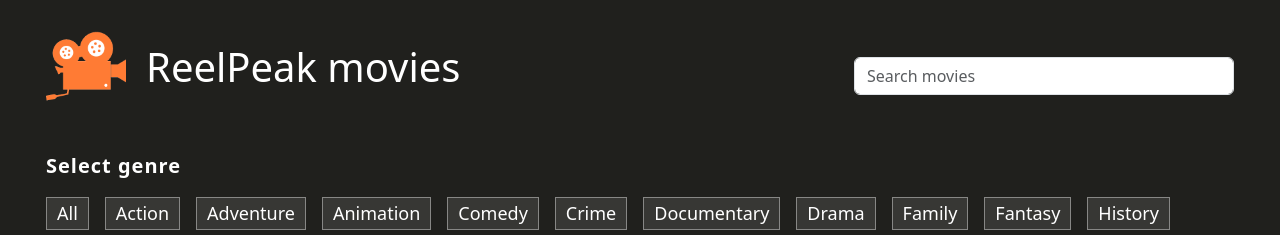
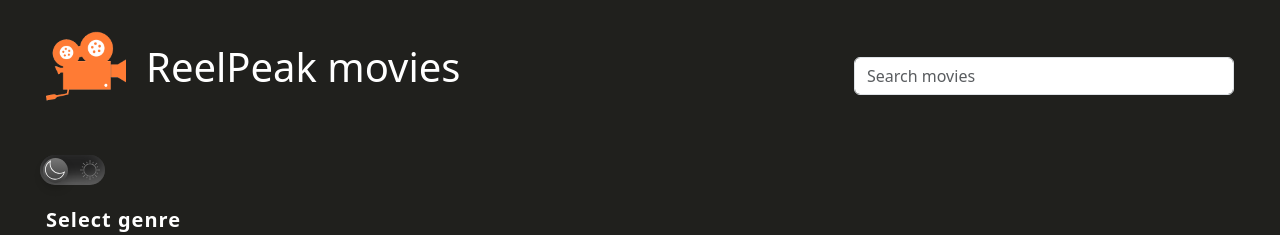
Before and after one commit to elnurnabivi/ReelPeak, a React (Create React App) app: page / in a window 1280 px wide. Shown: the top 235 px of the page. Built offline with nearby package versions, Linux system fonts and the light colour scheme; no server answers.

Commit message:
Added Light/Dark mode functionality

```diff
--- a/src/App.js
+++ b/src/App.js
@@ -6,6 +6,7 @@ import MovieHeading from "./components/MovieHeading";
 import SearchBox from "./components/SearchBox";
 import Filter from "./components/Filter";
 import TrendingMovies from "./components/TrendingMovies";
+import LightMode from "./components/LightMode";
 
 function App() {
   const [searchQuery, setSearchQuery] = useState("");
@@ -142,6 +143,10 @@ function App() {
         <div className="row d-flex align-items-center mt-4 mb-4 m-1">
           <MovieHeading heading="ReelPeak movies" />
           <SearchBox setSearchQuery={setSearchQuery} />
+          {/* <LightMode /> */}
+        </div>
+        <div>
+          <LightMode />
         </div>
         <div>
           <Filter
--- /dev/null
+++ b/src/components/LightMode.js
@@ -0,0 +1,42 @@
+import React from "react";
+import { ReactComponent as Sun } from "../images/Sun.svg";
+import { ReactComponent as Moon } from "../images/Moon.svg";
+import "../css/LightMode.css";
+
+const LightMode = () => {
+  const setDarkMode = () => {
+    document.querySelector("body").setAttribute("data-theme", "dark");
+    localStorage.setItem("selectedTheme", "dark");
+  };
+  const setLightMode = () => {
+    document.querySelector("body").setAttribute("data-theme", "light");
+    localStorage.setItem("selectedTheme", "light");
+  };
+  const selectedTheme = localStorage.getItem("selectedTheme");
+
+  if (selectedTheme === "light") {
+    setLightMode();
+  }
+
+  const toggleTheme = (e) => {
+    if (e.target.checked) setLightMode();
+    else setDarkMode();
+  };
+  return (
+    <div className="light_mode">
+      <input
+        className="light_mode_input"
+        type="checkbox"
+        id="lightmode-toggle"
+        onChange={toggleTheme}
+        defaultChecked={selectedTheme === "light"}
+      />
+      <label className="light_mode_label" for="lightmode-toggle">
+        <Moon />
+        <Sun />
+      </label>
+    </div>
+  );
+};
+
+export default LightMode;
--- a/src/css/App.css
+++ b/src/css/App.css
@@ -1,6 +1,9 @@
 body {
-  background-color: #20201d;
-  color: #fff;
+  /* background-color: #20201d; */
+  background-color: var(--body_background);
+  color: var(--body_color);
+
+  /* color: #fff; */
   width: 100%;
   padding: 0px 30px;
 }
--- /dev/null
+++ b/src/css/LightMode.css
@@ -0,0 +1,72 @@
+.light_mode {
+  margin-top: -20px;
+  margin-left: 10px;
+}
+
+.light_mode_label {
+  width: 65px;
+  height: 30px;
+  position: relative;
+  display: block;
+  background: #242424;
+
+  border-radius: 200px;
+  box-shadow: inset 0px 5px 15px rgba(0, 0, 0, 0.4),
+    inset 0px -5px 15px rgba(255, 255, 255, 0.4);
+  cursor: pointer;
+  transition: 0.3s;
+}
+.light_mode_label:after {
+  content: "";
+  width: 25px;
+  height: 25px;
+  position: absolute;
+  top: 3px;
+  left: 3px;
+  background: linear-gradient(180deg, #777, #3a3a3a);
+
+  border-radius: 180px;
+  box-shadow: 0px 5px 10px rgba(0, 0, 0, 0.2);
+  transition: 0.3s;
+}
+.light_mode_input {
+  width: 0;
+  height: 0;
+  visibility: hidden;
+}
+.light_mode_input:checked + .light_mode_label {
+  /* background: #242424; */
+  background: #ebebeb;
+}
+.light_mode_input:checked + .light_mode_label:after {
+  left: 62px;
+  transform: translateX(-100%);
+  /* background: linear-gradient(180deg, #777, #3a3a3a); */
+  background: linear-gradient(180deg, #ffcc89, #d8860b);
+}
+.light_mode_label:active:after {
+  width: 30px;
+}
+
+.light_mode_label svg {
+  position: absolute;
+  width: 20px;
+  top: 5px;
+  z-index: 100;
+}
+.light_mode_label svg.moon {
+  left: 5px;
+  fill: #fff;
+  transition: 0.3s;
+}
+.light_mode_label svg.sun {
+  left: 40px;
+  fill: #7e7e7e;
+  transition: 0.3s;
+}
+.light_mode_input:checked + .light_mode_label svg.moon {
+  fill: #7e7e7e;
+}
+.light_mode_input:checked + .light_mode_label svg.sun {
+  fill: #fff;
+}
--- a/src/css/index.css
+++ b/src/css/index.css
@@ -1,3 +1,23 @@
+:root {
+  --body_background: #20201d;
+  --body_color: #fff;
+  --body_genre_color: #fff;
+  --body_border: 1px solid rgba(255, 255, 255, 0.4);
+  --input_border: var(--bs-border-width) solid var(--bs-border-color);
+}
+
+[data-theme="light"] {
+  --body_background: #fff;
+  --body_color: #20201d;
+  --body_genre_color: black;
+  --body_border: 1px solid rgba(0, 0, 0, 0.4);
+  --input_border: 1.5px solid black;
+}
+
+* {
+  transition: all 0.05s ease-in-out;
+}
+
 body {
   margin: 0;
   font-family: -apple-system, BlinkMacSystemFont, "Segoe UI", "Roboto", "Oxygen",
@@ -16,8 +36,9 @@ code {
   /* background: white; */
   /* color: #ff5735; */
   background: rgba(255, 255, 255, 0.1);
-  border: 1px solid rgba(255, 255, 255, 0.4);
-  color: white;
+  /* border: 1px solid rgba(255, 255, 255, 0.4); */
+  border: var(--body_border);
+  color: var(--body_genre_color);
   font-size: 18px;
   font-weight: 500;
   padding: 2px 10px;
@@ -49,8 +70,9 @@ code {
   /* background: white;
   color: #ff5735; */
   background: rgba(255, 255, 255, 0.1);
-  border: 1px solid rgba(255, 255, 255, 0.4);
-  color: white;
+  /* border: 1px solid rgba(255, 255, 255, 0.4); */
+  border: var(--body_border);
+  color: var(--body_genre_color);
   border-radius: 0%;
   font-size: 18px;
   font-weight: 600;
@@ -128,3 +150,7 @@ code {
 .movie-app .row::-webkit-scrollbar-track {
   background-color: rgba(255, 255, 255, 0.1);
 }
+
+input.form-control {
+  border: var(--input_border);
+}
```
Also changed, not shown: src/images/Moon.svg (added), src/images/Sun.svg (added).
